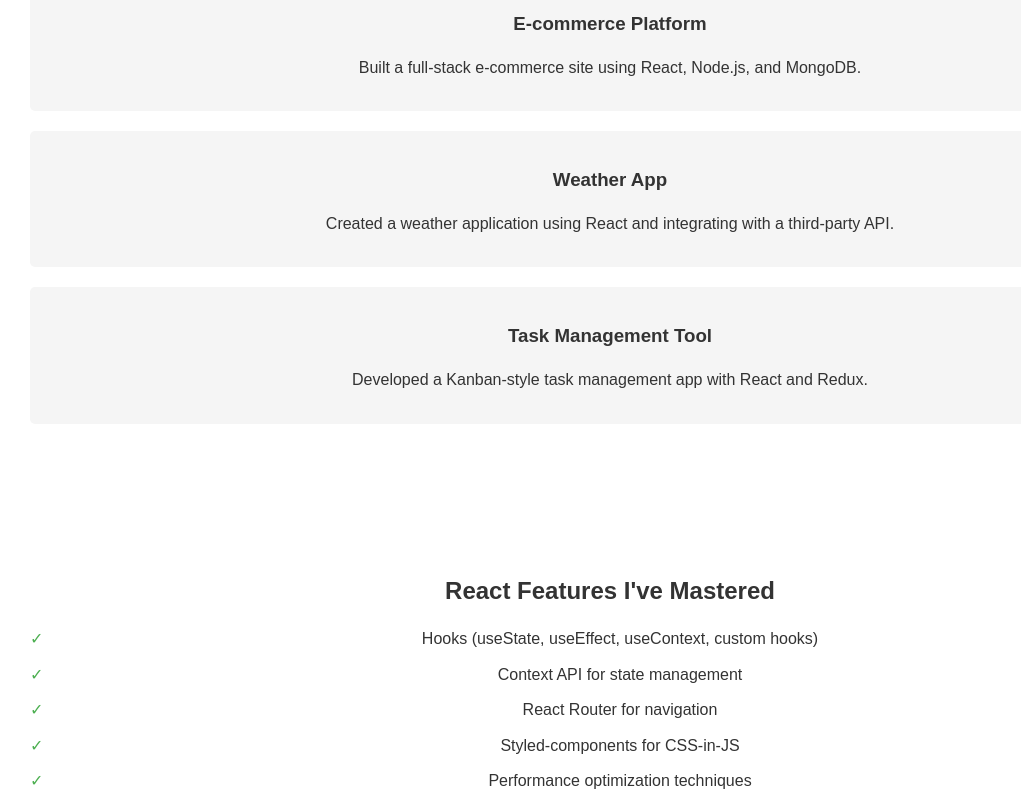
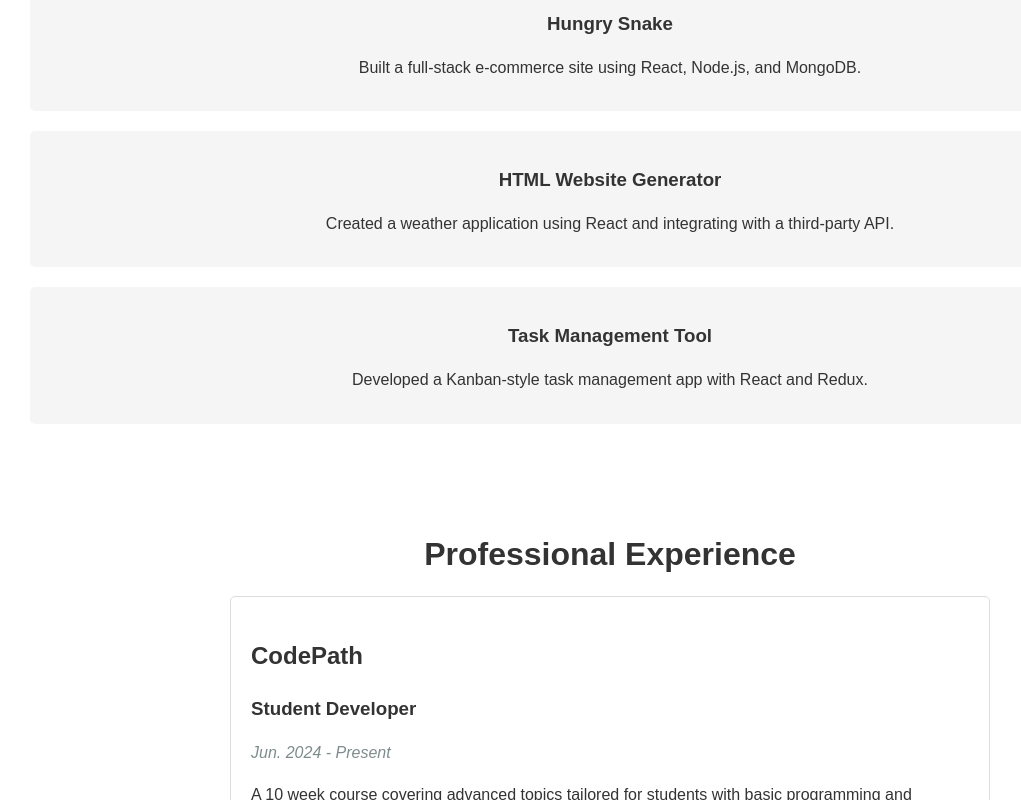
Before and after one commit to Achan112233/achan112233.github.io, a React (Vite) app in the folder my-react-app/: page / in a window 1280 px wide. Shown: the part 2640-3440 px from the top of the page, without its empty margins (30-1051 px from the left). Built offline with nearby package versions, Linux system fonts and the light colour scheme.

Commit message:
updated skills section

```diff
--- a/my-react-app/src/Components/home/Home.jsx
+++ b/my-react-app/src/Components/home/Home.jsx
@@ -4,12 +4,14 @@ import logo from "../../assets/LOGOv2.png"
 import Card from "../../Card";
 import Experience from '../experience/Experience';
 import Skills from '../skills/Skills';
+import Projects from '../projects/Projects';
 function Home() {
   return (
     <div className="home">
       <HeroSection />
       <AboutSection />
       <Skills />
+      <Projects />
       <Experience />
       <ContactSection />
       <Footer />
--- a/my-react-app/src/Components/projects/Projects.jsx
+++ b/my-react-app/src/Components/projects/Projects.jsx
@@ -0,0 +1,27 @@
+import './projects.css'
+
+function Projects(){
+    const projects = [
+        { name: 'Hungry Snake', description: 'Built a full-stack e-commerce site using React, Node.js, and MongoDB.' },
+        { name: 'HTML Website Generator', description: 'Created a weather application using React and integrating with a third-party API.' },
+        { name: 'Task Management Tool', description: 'Developed a Kanban-style task management app with React and Redux.' },
+      ];
+
+      return(
+        <div className='skills-showcase'>
+            <section className="projects-section">
+            <h2>Featured Projects</h2>
+            <div className="projects-list">
+            {projects.map((project, index) => (
+            <div key={index} className="project-item">
+              <h3>{project.name}</h3>
+              <p>{project.description}</p>
+            </div>
+          ))}
+        </div>
+      </section>
+        </div>
+      )
+}
+
+export default Projects;
--- a/my-react-app/src/Components/projects/projects.css
+++ b/my-react-app/src/Components/projects/projects.css
@@ -0,0 +1,55 @@
+.skills {
+    max-width: 800px;
+    margin: 0 auto;
+    padding: 20px;
+    font-family: Arial, sans-serif;
+  }
+
+  h1, h2, h3 {
+    color: #333;
+  }
+
+  .skills-list, .projects-list {
+    display: grid;
+    gap: 20px;
+  }
+
+  .skill-item {
+    display: flex;
+    align-items: center;
+  }
+
+  .skill-name {
+    width: 100px;
+    font-weight: bold;
+  }
+
+  .skill-bar {
+    flex-grow: 1;
+    height: 20px;
+    background-color: #e0e0e0;
+    border-radius: 10px;
+    overflow: hidden;
+  }
+
+  .skill-level {
+    height: 100%;
+    background-color: #4CAF50;
+  }
+
+  .project-item {
+    background-color: #f5f5f5;
+    padding: 15px;
+    border-radius: 5px;
+  }
+
+  .react-features ul {
+    list-style-type: none;
+    padding-left: 0;
+  }
+
+  .react-features li {
+    margin-bottom: 10px;
+    padding-left: 20px;
+    position: relative;
+  }
--- a/my-react-app/src/Components/skills/Skills.jsx
+++ b/my-react-app/src/Components/skills/Skills.jsx
@@ -2,18 +2,12 @@ import './skills.css'; // You'll need to create this CSS file
 
 function Skills() {
   const skills = [
-    { name: 'React', level: 90 },
+    { name: 'React', level: 1 },
     { name: 'JavaScript', level: 85 },
     { name: 'HTML/CSS', level: 80 },
     { name: 'Redux', level: 75 },
     { name: 'Node.js', level: 70 },
     { name: 'GraphQL', level: 65 },
-  ];
-
-  const projects = [
-    { name: 'E-commerce Platform', description: 'Built a full-stack e-commerce site using React, Node.js, and MongoDB.' },
-    { name: 'Weather App', description: 'Created a weather application using React and integrating with a third-party API.' },
-    { name: 'Task Management Tool', description: 'Developed a Kanban-style task management app with React and Redux.' },
   ];
 
   return (
@@ -33,29 +27,6 @@ function Skills() {
           ))}
         </div>
       </section>
-
-      <section className="projects-section">
-        <h2>Featured Projects</h2>
-        <div className="projects-list">
-          {projects.map((project, index) => (
-            <div key={index} className="project-item">
-              <h3>{project.name}</h3>
-              <p>{project.description}</p>
-            </div>
-          ))}
-        </div>
-      </section>
-
-      <section className="react-features">
-        <h2>React Features I've Mastered</h2>
-        <ul>
-          <li>Hooks (useState, useEffect, useContext, custom hooks)</li>
-          <li>Context API for state management</li>
-          <li>React Router for navigation</li>
-          <li>Styled-components for CSS-in-JS</li>
-          <li>Performance optimization techniques</li>
-        </ul>
-      </section>
     </div>
   );
 };
--- a/my-react-app/src/Components/skills/skills.css
+++ b/my-react-app/src/Components/skills/skills.css
@@ -53,10 +53,3 @@
     padding-left: 20px;
     position: relative;
   }
-
-  .react-features li::before {
-    content: '✓';
-    position: absolute;
-    left: 0;
-    color: #4CAF50;
-  }
```
